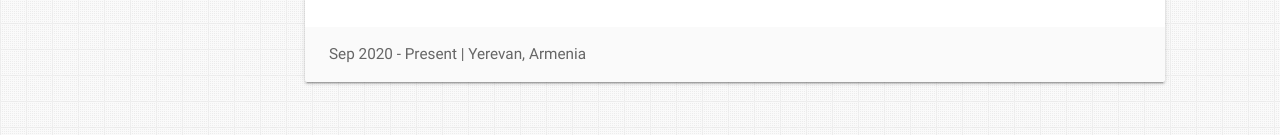
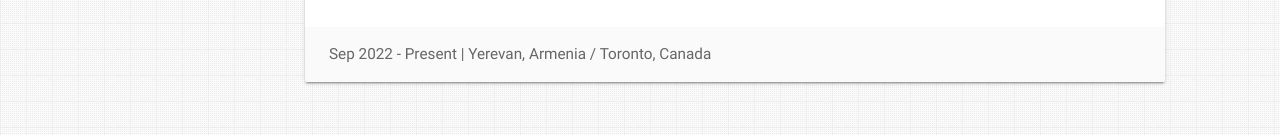
Before and after one commit to mmonfared/monfared.io, a plain HTML site: page index.html in a window 1280 px wide. Shown: the part 2915-3050 px from the top of the page. Drawn offline with nearby package versions, Linux system fonts and the light colour scheme.

Commit message:
Update index.html

```diff
--- a/index.html
+++ b/index.html
@@ -398,7 +398,7 @@
             </ul>
           </div>
           <div class="card-action">
-            <span>Sep 2020 - Present | Yerevan, Armenia</span>
+            <span>Sep 2022 - Present | Yerevan, Armenia / Toronto, Canada</span>
           </div>
         </div>
 
```
